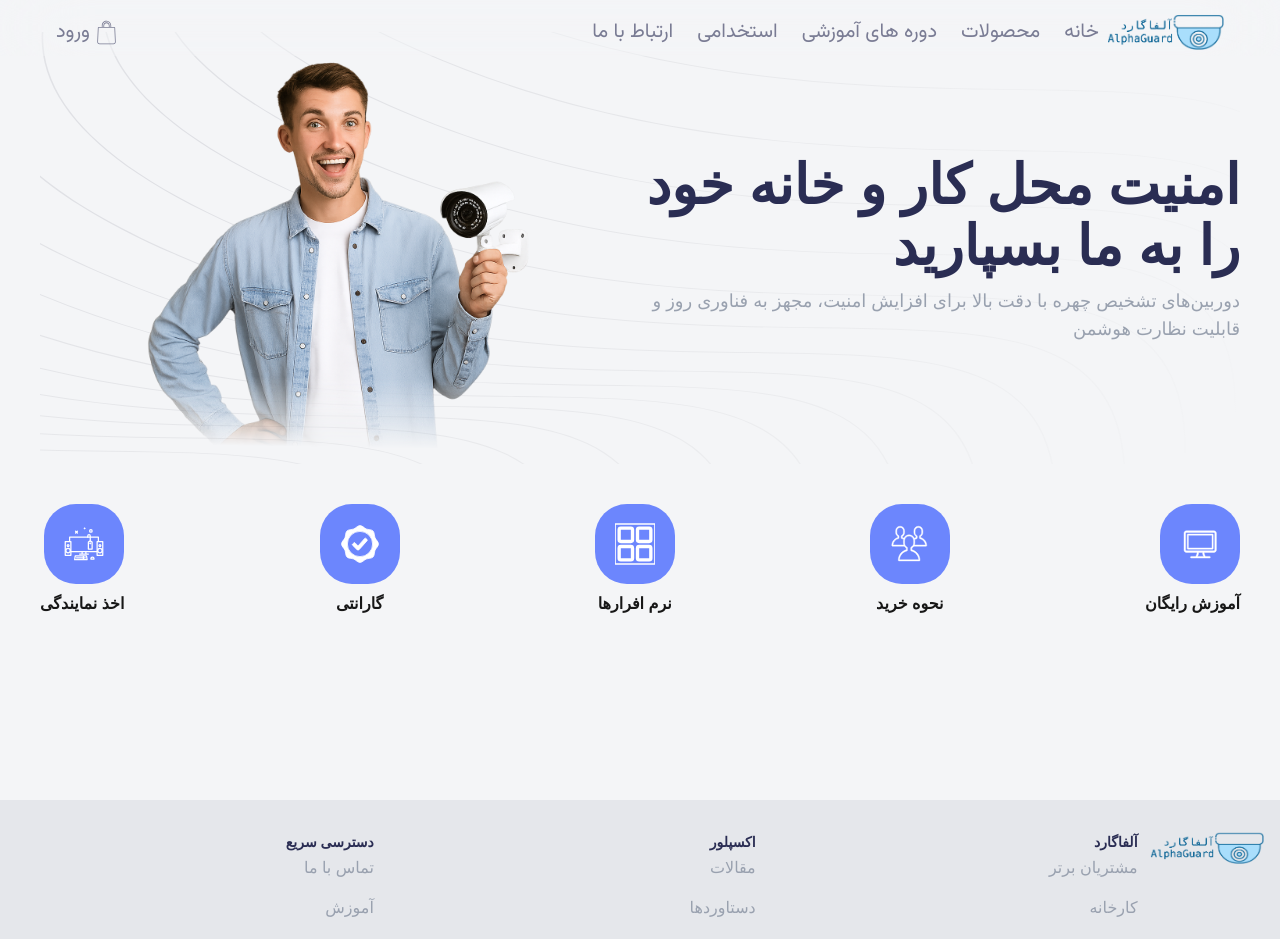
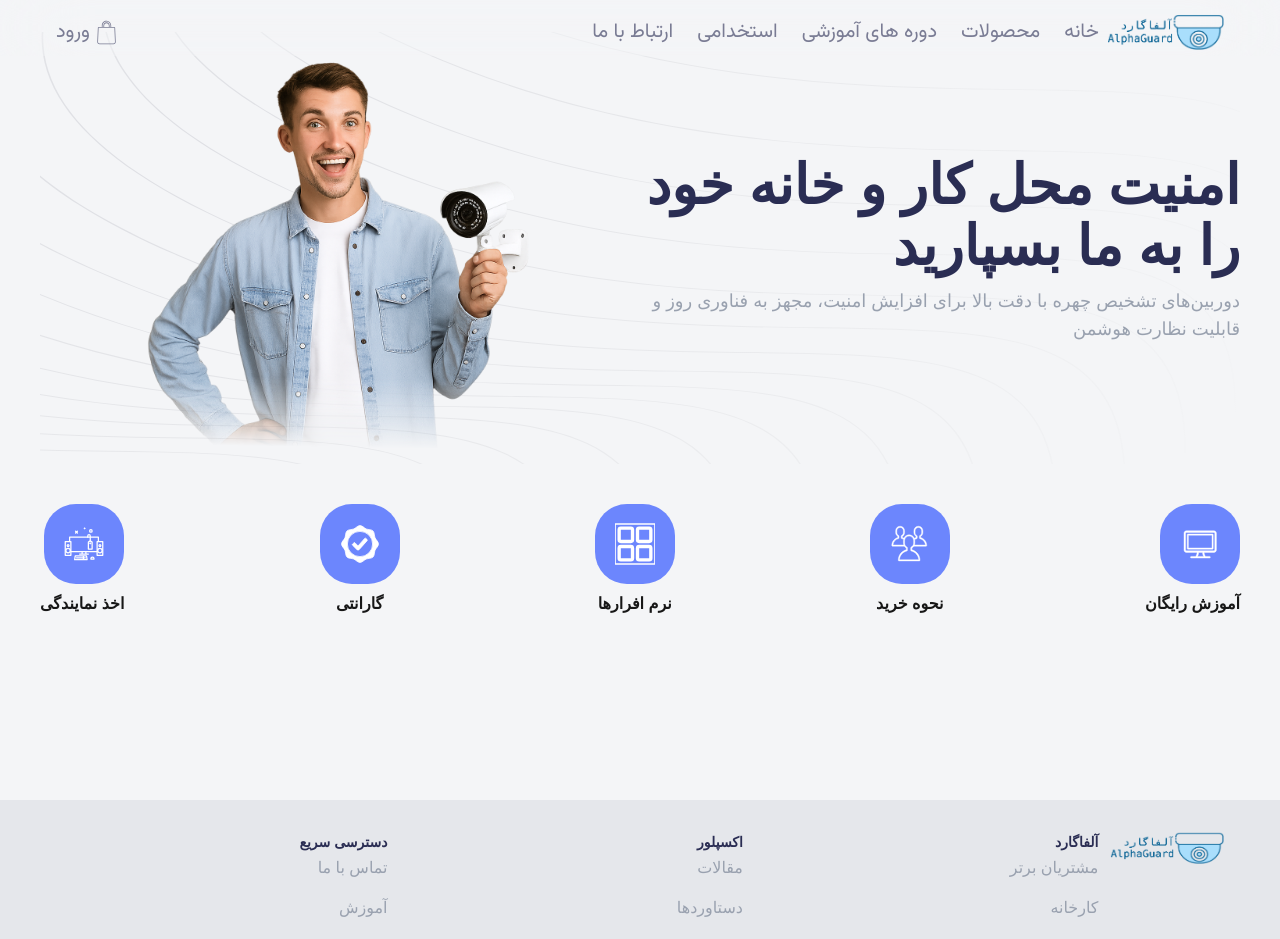
Before and after one commit to razieh-izanloo/nextJs-coffeShop, a Next.js app in the folder frontend/my-app/: page / in a window 1280 px wide. Shown: the top 939 px of the page. Built offline with nearby package versions, Linux system fonts and the light colour scheme; no server answers; a web font is replaced by a local one.

Commit message:
style: change style footer

```diff
--- a/frontend/my-app/src/components/footer.jsx
+++ b/frontend/my-app/src/components/footer.jsx
@@ -47,7 +47,7 @@ export const Footer = () => {
   ];
   return (
     <footer className="bg-[#e5e7eb] dark:bg-gray-900">
-      <div className="mx-auto w-full p-4 py-6 lg:py-8">
+      <div className="mx-auto w-full p-4 py-6 lg:py-8 container-xl">
         <div className="md:flex md:justify-between">
           <div className="mb-6 md:mb-0">
             <Link href="https://flowbite.com/" className="flex items-center">
```
